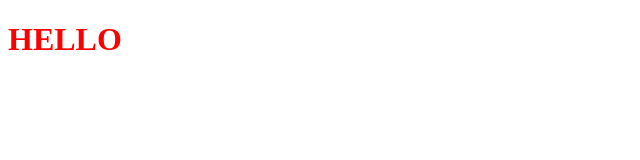
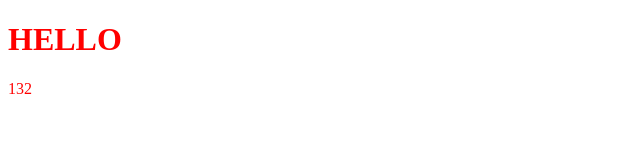
Before and after one commit to Shaun0118/1029, a plain HTML site: page index.html in a window 1280 px wide. Shown: the full height of the page, 0-640 px from the left. Drawn offline with Linux system fonts and the light colour scheme.

Commit message:
新增段落

```diff
--- a/index.html
+++ b/index.html
@@ -9,5 +9,6 @@
   </head>
   <body>
     <h1>HELLO</h1>
+    <p>132</p>
   </body>
 </html>
```
